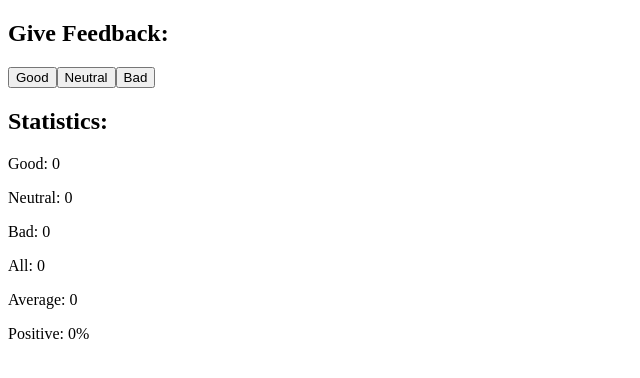
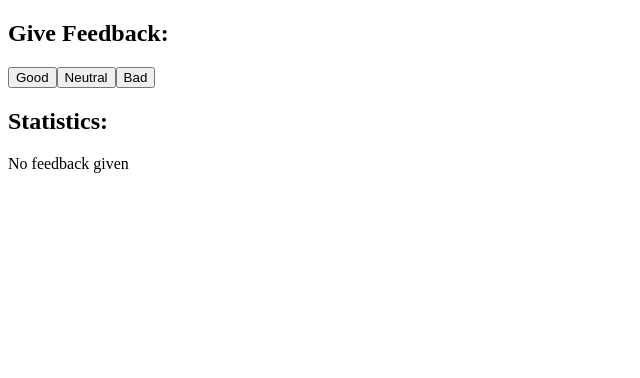
Before and after one commit to tohtoriteppo/FullStackOpenCourse, a React (Vite) app in the folder osa1/unicafe/: page / in a window 1280 px wide. Shown: the top 378 px of the page, without its empty margins (0-640 px from the left). Built offline with nearby package versions, Linux system fonts and the light colour scheme.

Commit message:
tehtävä 1.9

```diff
--- a/osa1/unicafe/src/App.jsx
+++ b/osa1/unicafe/src/App.jsx
@@ -4,8 +4,10 @@ const Button = ({ onClick, text }) => <button onClick={onClick}>{text}</button>
 
 const Statistics = (props) => {
 
-  return (
-    <div>
+  if(props.all > 0)
+  {
+    return (
+      <div>
       <h2>Statistics:</h2>
       <p>Good: {props.good}</p>
       <p>Neutral: {props.neutral}</p>
@@ -13,8 +15,19 @@ const Statistics = (props) => {
       <p>All: {props.all}</p>
       <p>Average: {props.average}</p>
       <p>Positive: {props.positive}%</p>
-    </div>
-  )
+      </div>
+    )
+  }
+  else
+  {
+    return (
+      <div>
+        <h2>Statistics:</h2>
+        <p>No feedback given</p>
+      </div>
+    )
+  }
+
 }
 
 const App = () => {
```
